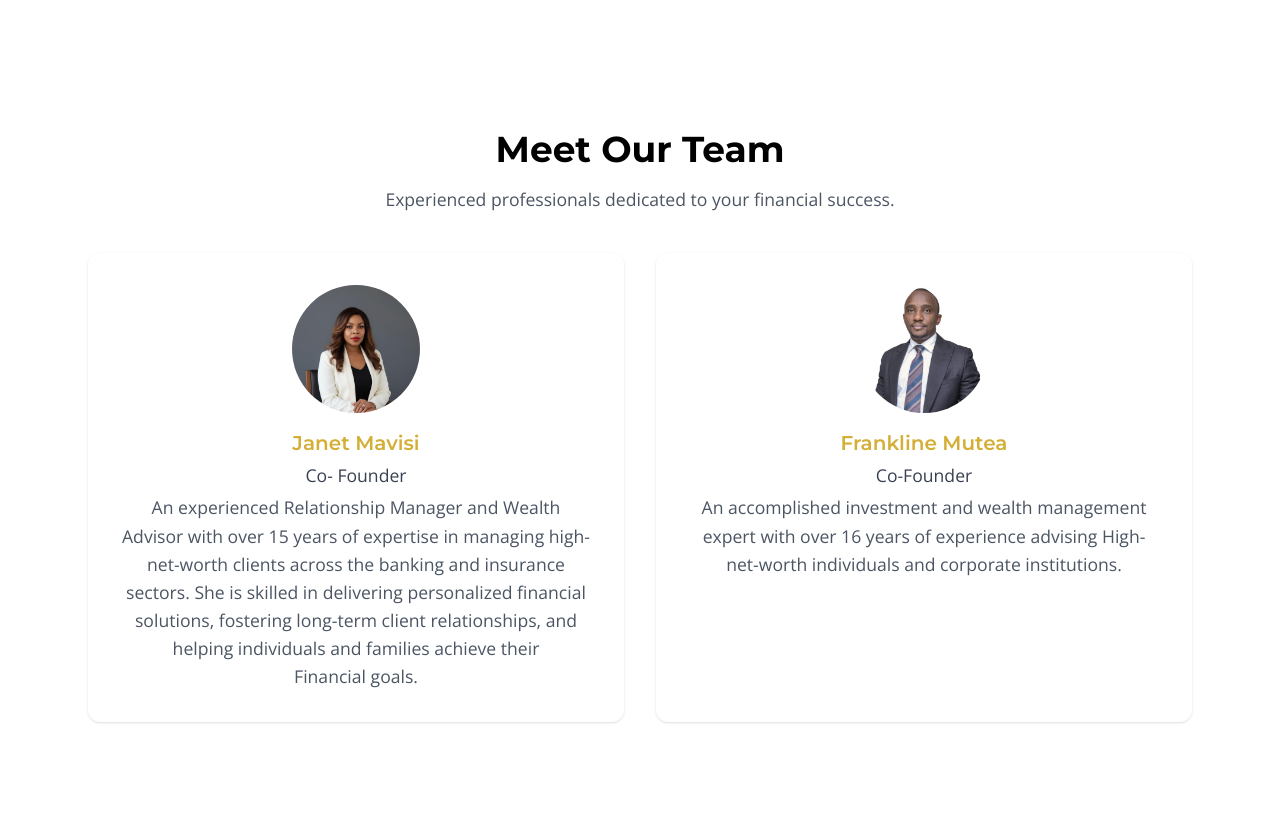
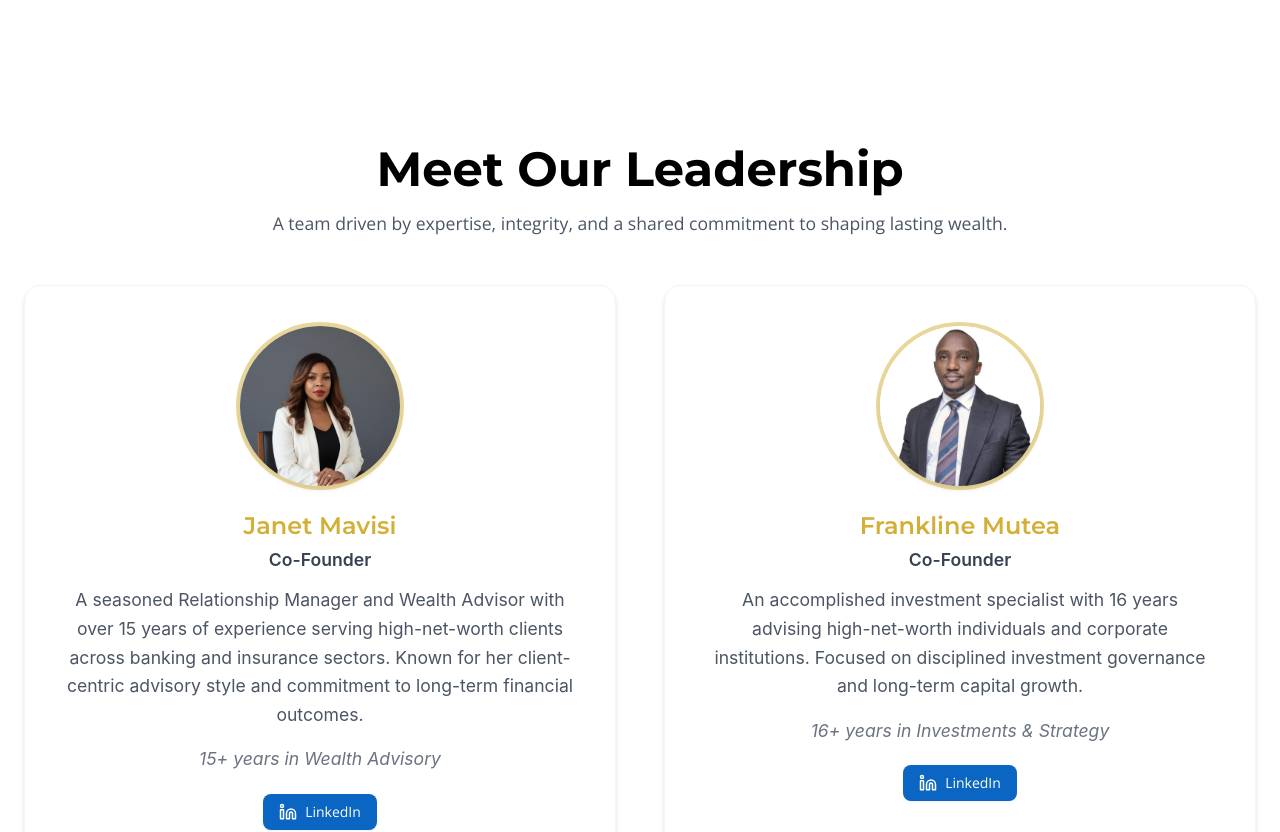
Before and after one commit to myrajarenga/Nova-Wealth, a React (Vite) app: page /about in a window 1280 px wide. Shown: the part 3360-4192 px from the top of the page. Built offline with nearby package versions, Linux system fonts and the light colour scheme.

Commit message:
Updating team section on about us  page and Our story secition on the same page

```diff
--- a/src/components/About/TeamGrid.jsx
+++ b/src/components/About/TeamGrid.jsx
@@ -1,53 +1,97 @@
-import React from 'react';
-
-// TeamGrid — responsive grid of member cards with accessible images and hover scale
+import React from "react";
+import { motion } from "framer-motion";
+import { Linkedin } from "lucide-react"; // If using lucide icons
 const members = [
-  //{
-    //name: 'Bernard Sanya',
-    //role: 'Co-Founder Nova Wealth',
-    //specialty: 'Wealth strategy and investment governance',
-    //img: '/images/home page image.png',
-    //alt: 'Portrait ',
-  //},
   {
-    name: 'Janet Mavisi',
-    role: 'Co- Founder',
-    specialty: 'An experienced Relationship Manager and Wealth Advisor with over 15 years of expertise in managing high-net-worth clients across the banking and insurance sectors. She is skilled in delivering personalized financial solutions, fostering long-term client relationships, and helping individuals and families achieve their Financial goals.',
-    img: '/images/janet-image.jpg',
-    alt: 'Portrait ',
+    name: "Janet Mavisi",
+    role: "Co-Founder",
+    specialty:
+      "A seasoned Relationship Manager and Wealth Advisor with over 15 years of experience serving high-net-worth clients across banking and insurance sectors. Known for her client-centric advisory style and commitment to long-term financial outcomes.",
+    experience: "15+ years in Wealth Advisory",
+    img: "/images/janet-image.jpg",
   },
   {
-    name: 'Frankline Mutea',
-    role: 'Co-Founder',
-    specialty: 'An accomplished investment and wealth management expert with over 16 years of experience advising High- net-worth individuals and corporate institutions.',
-    img: '/images/frankline-image.jpg',
-    alt: 'Portrait ',
+    name: "Frankline Mutea",
+    role: "Co-Founder",
+    specialty:
+      "An accomplished investment specialist with 16 years advising high-net-worth individuals and corporate institutions. Focused on disciplined investment governance and long-term capital growth.",
+    experience: "16+ years in Investments & Strategy",
+    img: "/images/frankline-image.jpg",
   },
-
 ];
 
 const TeamGrid = () => {
   return (
-    <section className="bg-white text-black">
-      <div className="mx-auto max-w-6xl px-4 md:px-6 py-16">
-        <h2 className="font-montserrat text-3xl md:text-4xl font-bold text-center">Meet Our Team</h2>
-        <p className="font-opensans text-center text-gray-600 mt-4 mb-10">
-          Experienced professionals dedicated to your financial success.
-        </p>
-  <div className="grid grid-cols-1 sm:grid-cols-2 lg:grid-cols-2 gap-8 justify-items-center">
-          {members.map((m) => (
-            <article key={m.name} className="text-center p-8 rounded-xl bg-white shadow hover:shadow-lg transition-shadow">
-              <figure className="flex items-center justify-center mb-4">
+    <section className="bg-white text-black py-20">
+      <div className="mx-auto max-w-7xl px-4 md:px-6">
+
+        {/* Title */}
+        <motion.h2
+          initial={{ opacity: 0, y: 20 }}
+          whileInView={{ opacity: 1, y: 0 }}
+          viewport={{ once: true }}
+          transition={{ duration: 0.6 }}
+          className="font-montserrat text-4xl md:text-5xl font-bold text-center"
+        >
+          Meet Our Leadership
+        </motion.h2>
+
+        <motion.p
+          initial={{ opacity: 0 }}
+          whileInView={{ opacity: 1 }}
+          viewport={{ once: true }}
+          transition={{ delay: 0.2, duration: 0.8 }}
+          className="font-opensans text-center text-gray-600 max-w-3xl mx-auto mt-4 mb-12"
+        >
+          A team driven by expertise, integrity, and a shared commitment to shaping lasting wealth.
+        </motion.p>
+
+        {/* Team Grid */}
+        <div className="grid grid-cols-1 sm:grid-cols-2 gap-12 mt-10">
+          {members.map((m, index) => (
+            <motion.article
+              key={m.name}
+              initial={{ opacity: 0, y: 40 }}
+              whileInView={{ opacity: 1, y: 0 }}
+              viewport={{ once: true }}
+              transition={{ duration: 0.6, delay: index * 0.2 }}
+              className="text-center bg-white p-10 rounded-2xl shadow-md hover:shadow-xl transition-all border border-gray-100"
+            >
+              <div className="relative w-40 h-40 mx-auto mb-6">
                 <img
                   src={m.img}
-                  alt="Team member headshot"
-                  className="w-32 h-32 rounded-full object-cover object-center hover:scale-105 transition-transform"
+                  alt={m.name}
+                  className="w-full h-full rounded-full object-cover ring-4 ring-[#D4AF37]/50 shadow-md"
                 />
-              </figure>
-              <h3 className="font-montserrat text-xl font-semibold text-[#D4AF37]">{m.name}</h3>
-              <p className="font-opensans text-gray-700 mt-1">{m.role}</p>
-              <p className="font-opensans text-gray-600 mt-1">{m.specialty}</p>
-            </article>
+              </div>
+
+              <h3 className="font-montserrat text-2xl font-semibold text-[#D4AF37]">
+                {m.name}
+              </h3>
+
+              <p className="text-gray-700 mt-1 font-semibold">{m.role}</p>
+
+              <p className="text-gray-600 mt-3 leading-relaxed">{m.specialty}</p>
+
+              <p className="text-gray-500 mt-4 italic">{m.experience}</p>
+                          {/* LinkedIn Button */}
+              <div className="mt-5 flex justify-center">
+                <a
+                  href={m.linkedin}
+                  target="_blank"
+                  rel="noopener noreferrer"
+                  className="
+                    flex items-center gap-2 bg-[#0A66C2]
+                    text-white px-4 py-2 rounded-lg
+                    hover:bg-[#084a8d] transition-all duration-300
+                    shadow-sm hover:shadow-md
+                  "
+                >
+                  <Linkedin size={18} />
+                  <span className="font-opensans text-sm">LinkedIn</span>
+                </a>
+              </div>
+            </motion.article>
           ))}
         </div>
       </div>
```
Also changed, not shown: public/images/collaboration imgage.png.
